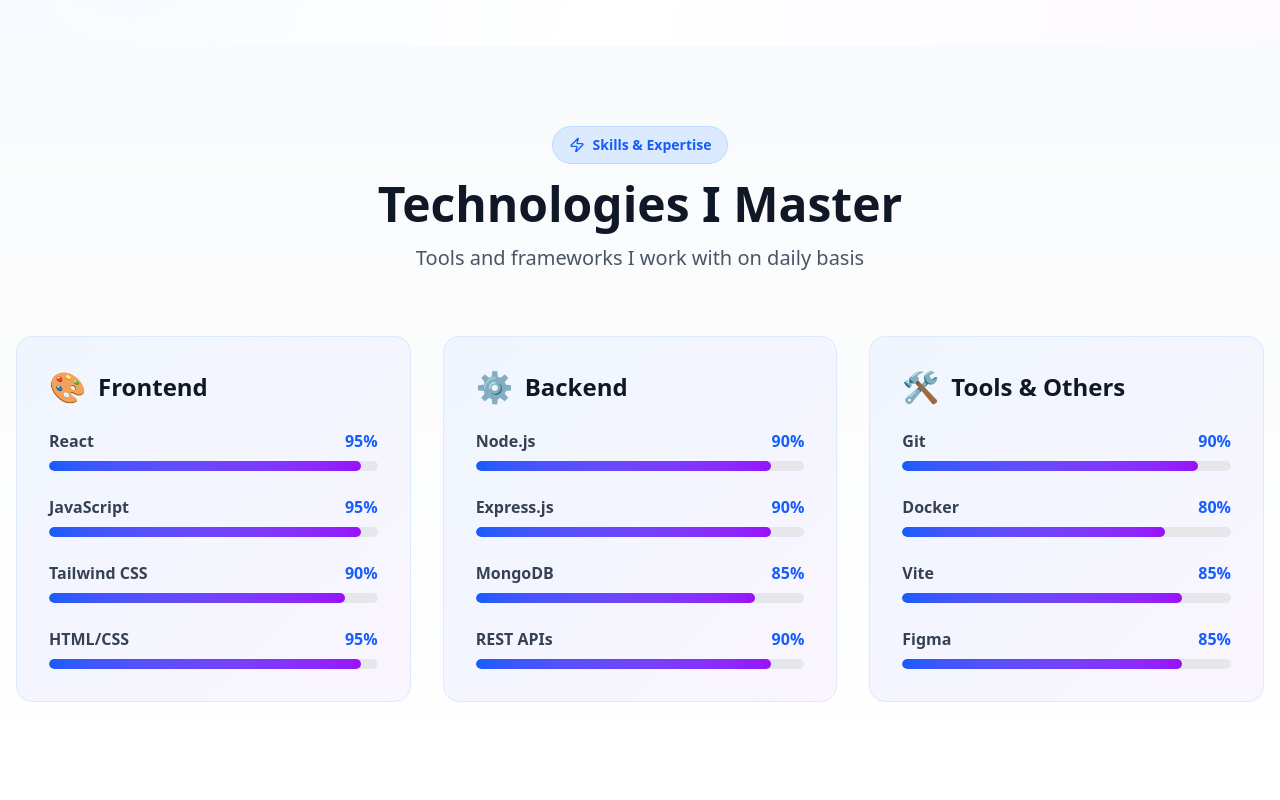
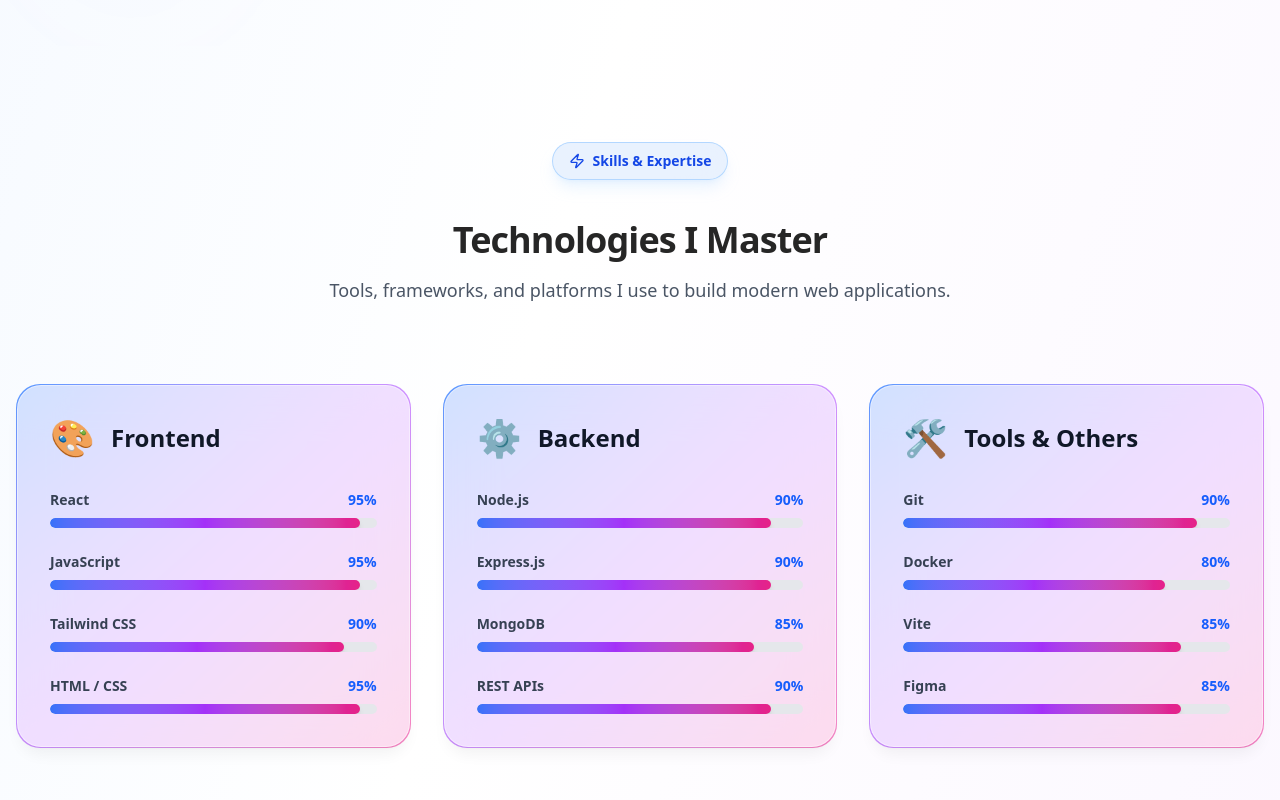
Before and after one commit to Shaik-Nagur-Basha/nagur.dev, a React (Vite) app in the folder frontend/: page / in a window 1280 px wide. Shown: the part 2140-2940 px from the top of the page. Built offline with nearby package versions, Linux system fonts and the light colour scheme.

Commit message:
feat: Enhance Skills component with dark mode support and improved layout

```diff
--- a/frontend/src/components/Projects.jsx
+++ b/frontend/src/components/Projects.jsx
@@ -410,7 +410,7 @@ function Projects() {
 
                     {/* Video Background */}
                     <video
-                      className="absolute inset-0 w-full h-full object-cover"
+                      className="absolute inset-0 w-full h-full object-fill"
                       autoPlay
                       loop
                       muted
--- a/frontend/src/components/Skills.jsx
+++ b/frontend/src/components/Skills.jsx
@@ -1,6 +1,8 @@
 import { Zap } from "lucide-react";
+import { useTheme } from "../context/ThemeContext";
 
 function Skills() {
+  const { darkMode } = useTheme();
   const skillCategories = [
     {
       category: "Frontend",
@@ -9,7 +11,7 @@ function Skills() {
         { name: "React", level: 95 },
         { name: "JavaScript", level: 95 },
         { name: "Tailwind CSS", level: 90 },
-        { name: "HTML/CSS", level: 95 },
+        { name: "HTML / CSS", level: 95 },
       ],
     },
     {
@@ -35,57 +37,109 @@ function Skills() {
   ];
 
   return (
-    <section
-      id="skills"
-      className="py-20 px-4 bg-linear-to-b from-gray-50 to-white dark:from-gray-900 dark:to-gray-950 transition-colors duration-300"
+    <section id="skills" className="py-24 px-4">
+      <div className="max-w-7xl mx-auto">
+        {/* Header */}
+        <div className="text-center mb-20">
+          <span
+            className={`inline-flex items-center gap-2 px-4 py-2 rounded-full text-sm font-semibold border backdrop-blur-xl mb-4 ${
+              darkMode
+                ? "bg-purple-900/40 text-purple-300 border-purple-800"
+                : "bg-blue-100/60 text-blue-700 border-blue-300/60 shadow-lg shadow-blue-300/20"
+            }`}
           >
-      <div className="max-w-7xl mx-auto">
-        <div className="text-center mb-16">
-          <div className="inline-block mb-4">
-            <span className="px-4 py-2 bg-blue-100 dark:bg-blue-900/40 text-blue-600 dark:text-blue-300 rounded-full text-sm font-semibold border border-blue-200 dark:border-blue-800 backdrop-blur-sm flex items-center gap-2">
-              <Zap size={16} /> Skills & Expertise
+            <Zap size={16} />
+            Skills & Expertise
           </span>
-          </div>
-          <h2 className="text-4xl md:text-5xl font-bold text-gray-900 dark:text-white mb-4">
+
+          <h2
+            className={`mt-6 text-3xl md:text-4xl font-extrabold tracking-tight ${
+              darkMode ? "text-white/85" : "text-black/85"
+            }`}
+          >
             Technologies I Master
           </h2>
-          <p className="text-xl text-gray-600 dark:text-gray-400">
-            Tools and frameworks I work with on daily basis
+
+          <p className="mt-4 text-base md:text-lg text-gray-600 dark:text-gray-400 max-w-2xl mx-auto">
+            Tools, frameworks, and platforms I use to build modern web
+            applications.
           </p>
         </div>
 
-        <div className="grid md:grid-cols-3 gap-8">
-          {skillCategories.map((category, categoryIdx) => (
+        {/* Cards */}
+        <div className="grid gap-8 sm:grid-cols-2 lg:grid-cols-3">
+          {skillCategories.map((category, idx) => (
             <div
-              key={categoryIdx}
-              className="p-8 bg-linear-to-br from-blue-50 to-purple-50 dark:from-gray-800 dark:to-gray-700 rounded-2xl hover:shadow-xl dark:hover:shadow-purple-900/20 transition-all duration-300 transform hover:-translate-y-1 border border-blue-100 dark:border-gray-600"
+              key={idx}
+              className={`group relative rounded-3xl p-[1px]
+                 ${
+                   darkMode
+                     ? "bg-linear-to-br from-blue-500/40 via-purple-500/30 to-pink-500/30"
+                     : "bg-linear-to-br from-blue-500/80 via-purple-500/60 to-pink-500/60"
+                 }
+                transition-all hover:from-blue-500 hover:to-purple-500 duration-500`}
             >
-              <div className="flex items-center gap-3 mb-6">
-                <span className="text-3xl">{category.icon}</span>
-                <h3 className="text-2xl font-bold text-gray-900 dark:text-white">
+              <div
+                className="
+                  relative h-full rounded-3xl p-8
+                  bg-white/70 dark:bg-gray-900/60
+                  backdrop-blur-xl
+                  border border-white/40 dark:border-white/10
+                  shadow-lg shadow-black/5 dark:shadow-black/30
+                  transition-all duration-500
+                  group-hover:-translate-y-2
+                  group-hover:shadow-2xl
+                  active:scale-[0.98]
+                "
+              >
+                {/* Card Header */}
+                <div className="flex items-center gap-4 mb-8">
+                  <span className="text-4xl">{category.icon}</span>
+                  <h3 className="text-2xl font-bold text-gray-900 dark:text-white truncate">
                     {category.category}
                   </h3>
                 </div>
 
+                {/* Skills */}
                 <div className="space-y-6">
-                {category.skills.map((skill, skillIdx) => (
-                  <div key={skillIdx}>
+                  {category.skills.map((skill, i) => (
+                    <div key={i}>
                       <div className="flex justify-between mb-2">
-                      <span className="font-semibold text-gray-700 dark:text-gray-300">
+                        <span className="text-sm font-semibold text-gray-700 dark:text-gray-300">
                           {skill.name}
                         </span>
-                      <span className="text-blue-600 dark:text-blue-400 font-bold">
+                        <span className="text-sm font-bold text-blue-600 dark:text-blue-400">
                           {skill.level}%
                         </span>
                       </div>
-                    <div className="w-full bg-gray-200 dark:bg-gray-600 rounded-full h-2.5 overflow-hidden">
+
                       <div
-                        className="bg-linear-to-r from-blue-600 to-purple-600 h-2.5 rounded-full transition-all duration-700 ease-out shadow-lg"
+                        className="
+                        w-full h-2.5 rounded-full overflow-hidden
+                        bg-gray-200 dark:bg-gray-700
+                      "
+                      >
+                        <div
+                          className={`h-full rounded-full ${darkMode ? "bg-linear-to-r from-blue-600/75 via-purple-600/75 to-pink-600/75" : "bg-linear-to-r from-blue-600/85 via-purple-600/85 to-pink-600/85"}
+
+                            shadow-md
+                            transition-all duration-1000 ease-out`}
                           style={{ width: `${skill.level}%` }}
-                      ></div>
+                        />
                       </div>
                     </div>
                   ))}
+                </div>
+
+                {/* Glow Effect */}
+                <div
+                  className="
+                    pointer-events-none absolute inset-0 rounded-3xl
+                    opacity-0 group-hover:opacity-100
+                    transition duration-500
+                    bg-linear-to-br from-blue-500/10 via-purple-500/10 to-pink-500/10
+                  "
+                />
               </div>
             </div>
           ))}
```
Lines whose indentation alone changed are shown as unchanged.
